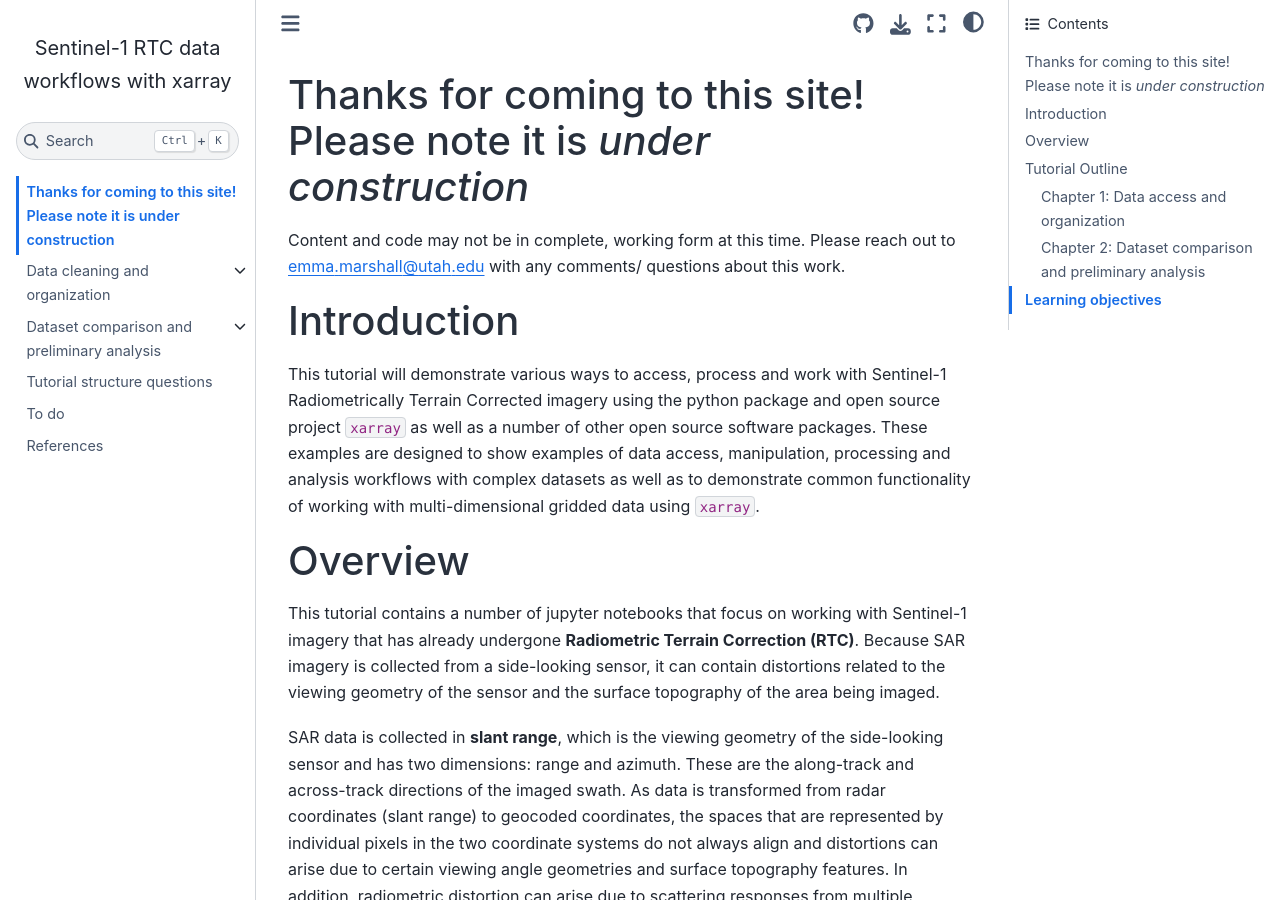
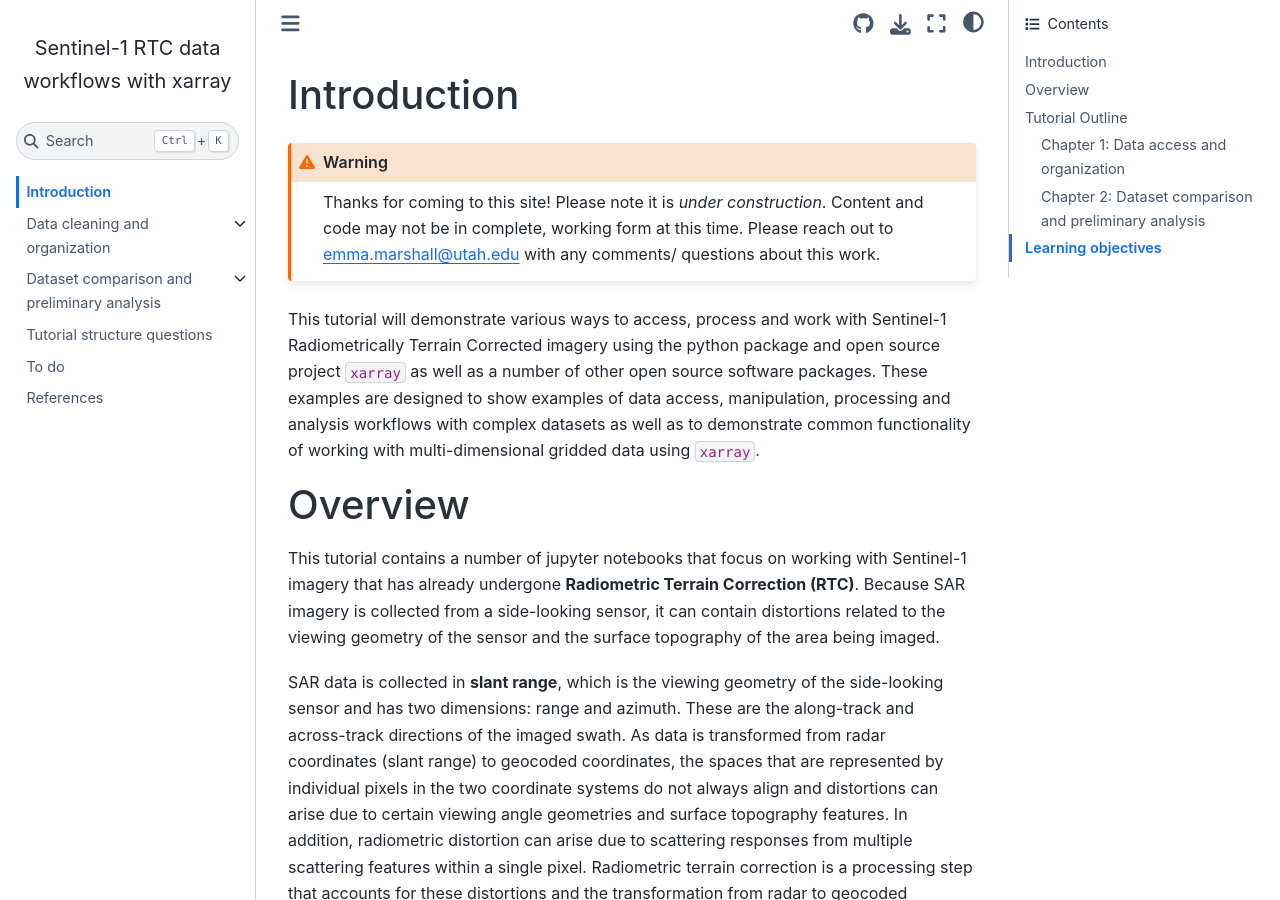
Before and after one commit to e-marshall/sentinel1_rtc, a Jupyter Book: the page built from intro.md, in a window 1280 px wide and 900 px high. Built offline with Jupyter Book 1.0.4 settings and Sphinx 7.4.7 and the Sphinx Book theme 1.1.4, drawn with Linux system fonts in a browser that asks for light colours; pages that are not in the unit, such as notebooks, are missing from menus.

Commit message:
Add warning to intro.md

````diff
--- a/intro.md
+++ b/intro.md
@@ -1,7 +1,8 @@
-# Thanks for coming to this site! Please note it is *under construction*
-Content and code may not be in complete, working form at this time. Please reach out to emma.marshall@utah.edu with any comments/ questions about this work.
+# Introduction
 
-# Introduction
+```{warning}
+Thanks for coming to this site! Please note it is *under construction*. Content and code may not be in complete, working form at this time. Please reach out to emma.marshall@utah.edu with any comments/ questions about this work.
+```
 
 This tutorial will demonstrate various ways to access, process and work with Sentinel-1 Radiometrically Terrain Corrected imagery using the python package and open source project `xarray` as well as a number of other open source software packages. These examples are designed to show examples of data access, manipulation, processing and analysis workflows with complex datasets as well as to demonstrate common functionality of working with multi-dimensional gridded data using `xarray`.
 
````
